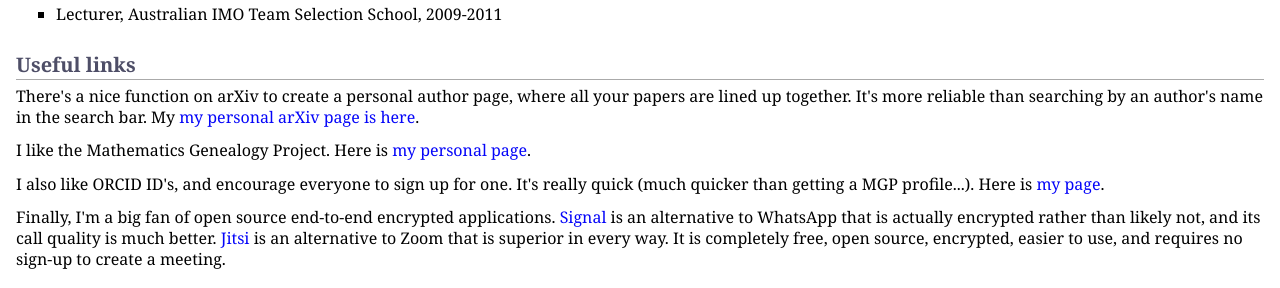
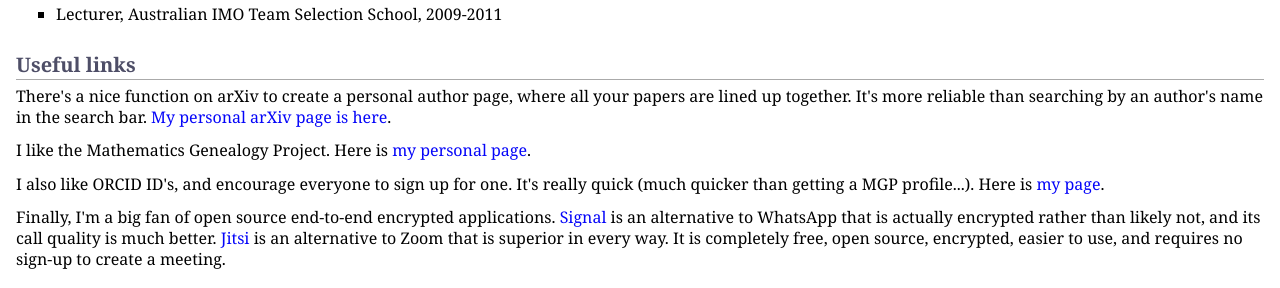
Before and after one commit to MaxMenzies/maxmenzies.com, a Jekyll site: the page index.html, which Jekyll copies as it is, in a window 1280 px wide. Shown: the part 1529-1817 px from the top of the page. Built offline with Jekyll 4.4.1, drawn with Linux system fonts in a browser that asks for light colours.

Commit message:
Update index.html

```diff
--- a/index.html
+++ b/index.html
@@ -141,7 +141,7 @@
 </li>
 </ul>
 <h2>Useful links</h2>
-<p>There's a nice function on arXiv to create a personal author page, where all your papers are lined up together. It's more reliable than searching by an author's name in the search bar. My <a href="https://arxiv.org/a/menzies_m_1.html">my personal arXiv page is here</a>.</p>
+<p>There's a nice function on arXiv to create a personal author page, where all your papers are lined up together. It's more reliable than searching by an author's name in the search bar. <a href="https://arxiv.org/a/menzies_m_1.html">My personal arXiv page is here</a>.</p>
 <p>I like the Mathematics Genealogy Project. Here is <a href="https://www.mathgenealogy.org/id.php?id=256318">my personal page</a>.</p>
 <p>I also like ORCID ID's, and encourage everyone to sign up for one. It's really quick (much quicker than getting a MGP profile...). Here is <a href="https://orcid.org/0000-0002-9907-8435">my page</a>.</p>
 <p>Finally, I'm a big fan of open source end-to-end encrypted applications. <a href="https://signal.org/en/"> Signal</a> is an alternative to WhatsApp that is actually encrypted rather than likely not, and its call quality is much better. <a href="https://meet.jit.si/"> Jitsi</a> is an alternative to Zoom that is superior in every way. It is completely free, open source, encrypted, easier to use, and requires no sign-up to create a meeting.
```
